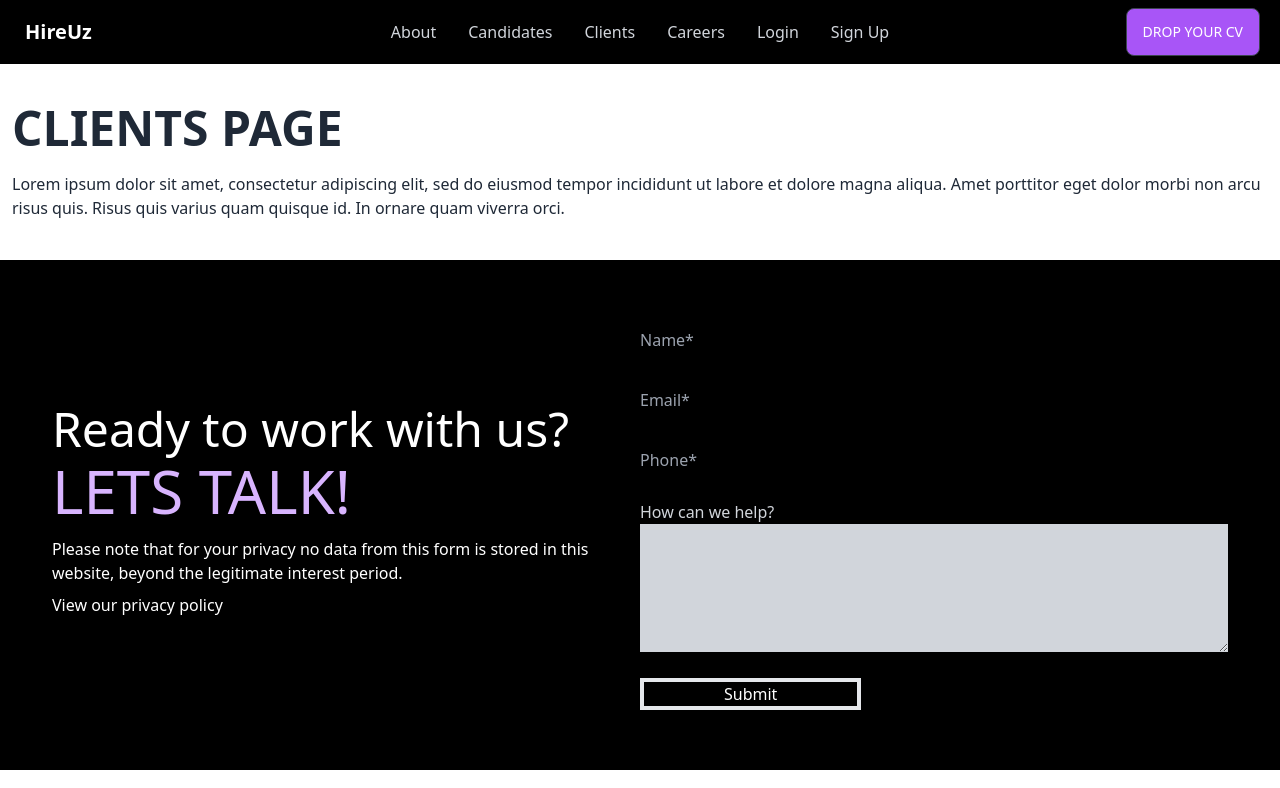
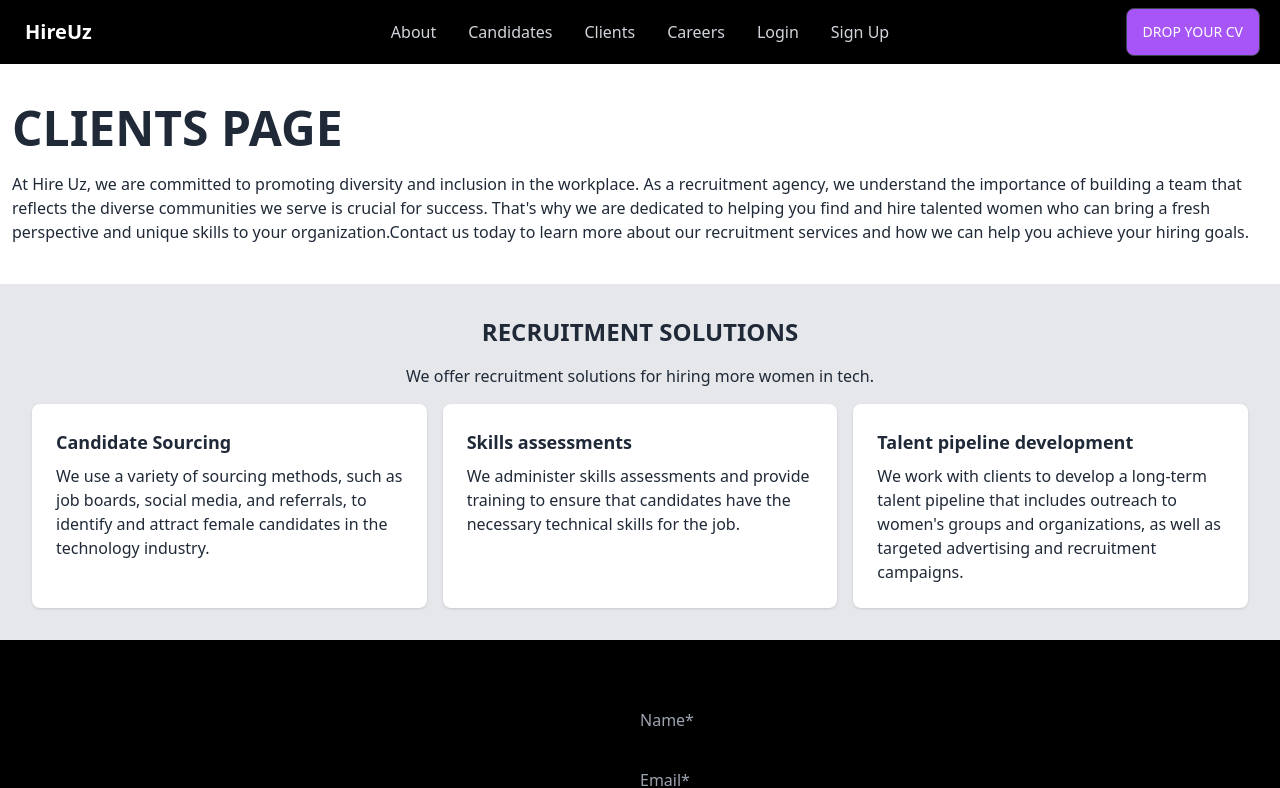
Before and after one commit to uzma981/HireUz, a React (Vite) app: page /clients in a window 1280 px wide. Shown: the top 788 px of the page. Built offline with nearby package versions, Linux system fonts and the light colour scheme; what @shrutibalasa/tailwind-grid-auto-fit would draw is missing.

Commit message:
added content to client page

```diff
--- a/src/components/Clients.jsx
+++ b/src/components/Clients.jsx
@@ -7,13 +7,55 @@ export default function Clients() {
         <div className="mr-3 ml-3">
           <h2 className="mb-5 font-bold text-5xl ">CLIENTS PAGE</h2>
           <p className="justify-center items-center">
-            Lorem ipsum dolor sit amet, consectetur adipiscing elit, sed do
-            eiusmod tempor incididunt ut labore et dolore magna aliqua. Amet
-            porttitor eget dolor morbi non arcu risus quis. Risus quis varius
-            quam quisque id. In ornare quam viverra orci.
+            At Hire Uz, we are committed to promoting diversity and inclusion in
+            the workplace. As a recruitment agency, we understand the importance
+            of building a team that reflects the diverse communities we serve is
+            crucial for success. That's why we are dedicated to helping you find
+            and hire talented women who can bring a fresh perspective and unique
+            skills to your organization.Contact us today to learn more about our
+            recruitment services and how we can help you achieve your hiring
+            goals.
           </p>
         </div>
       </section>
+      <section className="bg-gray-200 py-8">
+        <div className="container mx-auto px-4 sm:px-6 lg:px-8">
+          <h1 className="text-2xl font-bold mb-4 text-center">
+            RECRUITMENT SOLUTIONS
+          </h1>
+          <p className="mb-4 text-center">
+            We offer recruitment solutions for hiring more women in tech.
+          </p>
+          <div className="grid grid-cols-1 md:grid-cols-2 lg:grid-cols-3 gap-4">
+            <div className="bg-white rounded-lg shadow p-6 transform hover:-translate-y-1 transition-all duration-300">
+              <h2 className="text-lg font-bold mb-2">Candidate Sourcing</h2>
+              <p>
+                We use a variety of sourcing methods, such as job boards, social
+                media, and referrals, to identify and attract female candidates
+                in the technology industry.
+              </p>
+            </div>
+            <div className="bg-white rounded-lg shadow p-6 transform hover:-translate-y-1 transition-all duration-300">
+              <h2 className="text-lg font-bold mb-2">Skills assessments</h2>
+              <p>
+                We administer skills assessments and provide training to ensure
+                that candidates have the necessary technical skills for the job.
+              </p>
+            </div>
+            <div className="bg-white rounded-lg shadow p-6 transform hover:-translate-y-1 transition-all duration-300">
+              <h2 className="text-lg font-bold mb-2">
+                Talent pipeline development
+              </h2>
+              <p>
+                We work with clients to develop a long-term talent pipeline that
+                includes outreach to women's groups and organizations, as well
+                as targeted advertising and recruitment campaigns.
+              </p>
+            </div>
+          </div>
+        </div>
+      </section>
+
       <div className="bg-black py-10 md:px-10 md:py-10 ">
         <section className="mt-5 mb-5 ">
           <div className="mr-3 ml-3 flex flex-col md:flex-row md:items-center">
```
